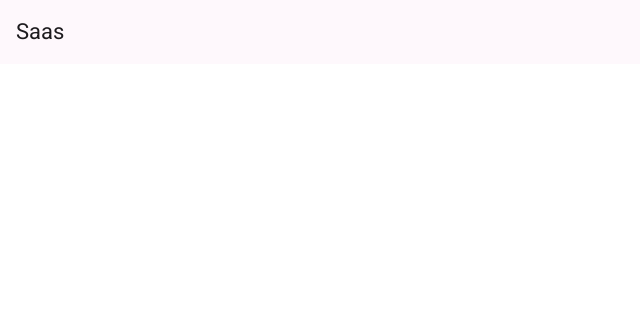
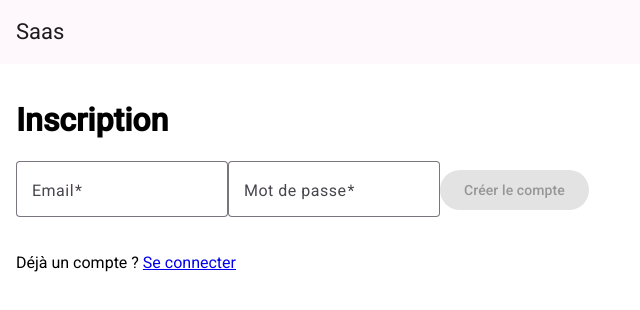
Before and after one commit to Nossiffe/dotnet-angular-saas-starter, an Angular app in the folder web-angular/: page /register in a window 1280 px wide. Before the commit this address led to /. Shown: the top 310 px of the page, without its empty margins (0-640 px from the left). Built offline with nearby package versions, Linux system fonts and the light colour scheme.

Commit message:
feat(web-angular): pages login/register (Signal Forms) + routes

```diff
--- a/web-angular/src/app/app.routes.ts
+++ b/web-angular/src/app/app.routes.ts
@@ -1,3 +1,10 @@
 import { Routes } from '@angular/router';
+import { authGuard } from './core/auth/auth.guard';
 
-export const routes: Routes = [];
+export const routes: Routes = [
+  { path: '', pathMatch: 'full', redirectTo: 'products' },
+  { path: 'login', loadComponent: () => import('./features/auth/login.page').then(m => m.LoginPage) },
+  { path: 'register', loadComponent: () => import('./features/auth/register.page').then(m => m.RegisterPage) },
+  { path: 'products', canActivate: [authGuard], loadComponent: () => import('./features/products/products.page').then(m => m.ProductsPage) },
+  { path: '**', redirectTo: 'products' },
+];
--- /dev/null
+++ b/web-angular/src/app/features/auth/login.page.html
@@ -0,0 +1,24 @@
+<h1>Connexion</h1>
+<form (submit)="onSubmit($event)">
+  <mat-form-field appearance="outline">
+    <mat-label>Email</mat-label>
+    <input matInput type="email" [formField]="loginForm.email" />
+    @if (loginForm.email().touched() && loginForm.email().invalid()) {
+      @for (e of loginForm.email().errors(); track e.kind) {
+        <mat-error>{{ e.message }}</mat-error>
+      }
+    }
+  </mat-form-field>
+  <mat-form-field appearance="outline">
+    <mat-label>Mot de passe</mat-label>
+    <input matInput type="password" [formField]="loginForm.password" />
+    @if (loginForm.password().touched() && loginForm.password().invalid()) {
+      @for (e of loginForm.password().errors(); track e.kind) {
+        <mat-error>{{ e.message }}</mat-error>
+      }
+    }
+  </mat-form-field>
+  @if (serverError()) { <p class="error">{{ serverError() }}</p> }
+  <button mat-flat-button color="primary" type="submit" [disabled]="loginForm().invalid() || submitting()">Se connecter</button>
+</form>
+<p>Pas de compte ? <a routerLink="/register">Créer un compte</a></p>
--- /dev/null
+++ b/web-angular/src/app/features/auth/login.page.ts
@@ -0,0 +1,39 @@
+import { Component, inject, signal } from '@angular/core';
+import { Router, RouterLink } from '@angular/router';
+import { form, FormField, required, email, minLength } from '@angular/forms/signals';
+import { MatFormFieldModule } from '@angular/material/form-field';
+import { MatInputModule } from '@angular/material/input';
+import { MatButtonModule } from '@angular/material/button';
+import { AuthService } from '../../core/auth/auth.service';
+
+@Component({
+  selector: 'app-login',
+  imports: [FormField, RouterLink, MatFormFieldModule, MatInputModule, MatButtonModule],
+  templateUrl: './login.page.html',
+})
+export class LoginPage {
+  private readonly auth = inject(AuthService);
+  private readonly router = inject(Router);
+
+  readonly model = signal({ email: '', password: '' });
+  readonly submitting = signal(false);
+  readonly serverError = signal<string | null>(null);
+
+  readonly loginForm = form(this.model, (p) => {
+    required(p.email);
+    email(p.email, { message: 'Email invalide' });
+    required(p.password);
+    minLength(p.password, 8, { message: 'Au moins 8 caractères' });
+  });
+
+  onSubmit(event: Event): void {
+    event.preventDefault();
+    if (this.loginForm().invalid()) return;
+    this.submitting.set(true);
+    this.serverError.set(null);
+    this.auth.login(this.model()).subscribe({
+      next: () => void this.router.navigateByUrl('/products'),
+      error: () => { this.serverError.set('Identifiants invalides'); this.submitting.set(false); },
+    });
+  }
+}
--- /dev/null
+++ b/web-angular/src/app/features/auth/register.page.html
@@ -0,0 +1,24 @@
+<h1>Inscription</h1>
+<form (submit)="onSubmit($event)">
+  <mat-form-field appearance="outline">
+    <mat-label>Email</mat-label>
+    <input matInput type="email" [formField]="registerForm.email" />
+    @if (registerForm.email().touched() && registerForm.email().invalid()) {
+      @for (e of registerForm.email().errors(); track e.kind) {
+        <mat-error>{{ e.message }}</mat-error>
+      }
+    }
+  </mat-form-field>
+  <mat-form-field appearance="outline">
+    <mat-label>Mot de passe</mat-label>
+    <input matInput type="password" [formField]="registerForm.password" />
+    @if (registerForm.password().touched() && registerForm.password().invalid()) {
+      @for (e of registerForm.password().errors(); track e.kind) {
+        <mat-error>{{ e.message }}</mat-error>
+      }
+    }
+  </mat-form-field>
+  @if (serverError()) { <p class="error">{{ serverError() }}</p> }
+  <button mat-flat-button color="primary" type="submit" [disabled]="registerForm().invalid() || submitting()">Créer le compte</button>
+</form>
+<p>Déjà un compte ? <a routerLink="/login">Se connecter</a></p>
--- /dev/null
+++ b/web-angular/src/app/features/auth/register.page.ts
@@ -0,0 +1,39 @@
+import { Component, inject, signal } from '@angular/core';
+import { Router, RouterLink } from '@angular/router';
+import { form, FormField, required, email, minLength } from '@angular/forms/signals';
+import { MatFormFieldModule } from '@angular/material/form-field';
+import { MatInputModule } from '@angular/material/input';
+import { MatButtonModule } from '@angular/material/button';
+import { AuthService } from '../../core/auth/auth.service';
+
+@Component({
+  selector: 'app-register',
+  imports: [FormField, RouterLink, MatFormFieldModule, MatInputModule, MatButtonModule],
+  templateUrl: './register.page.html',
+})
+export class RegisterPage {
+  private readonly auth = inject(AuthService);
+  private readonly router = inject(Router);
+
+  readonly model = signal({ email: '', password: '' });
+  readonly submitting = signal(false);
+  readonly serverError = signal<string | null>(null);
+
+  readonly registerForm = form(this.model, (p) => {
+    required(p.email);
+    email(p.email, { message: 'Email invalide' });
+    required(p.password);
+    minLength(p.password, 12, { message: 'Au moins 12 caractères' });
+  });
+
+  onSubmit(event: Event): void {
+    event.preventDefault();
+    if (this.registerForm().invalid()) return;
+    this.submitting.set(true);
+    this.serverError.set(null);
+    this.auth.register(this.model()).subscribe({
+      next: () => void this.router.navigateByUrl('/login'),
+      error: () => { this.serverError.set("Échec de l'inscription"); this.submitting.set(false); },
+    });
+  }
+}
```
